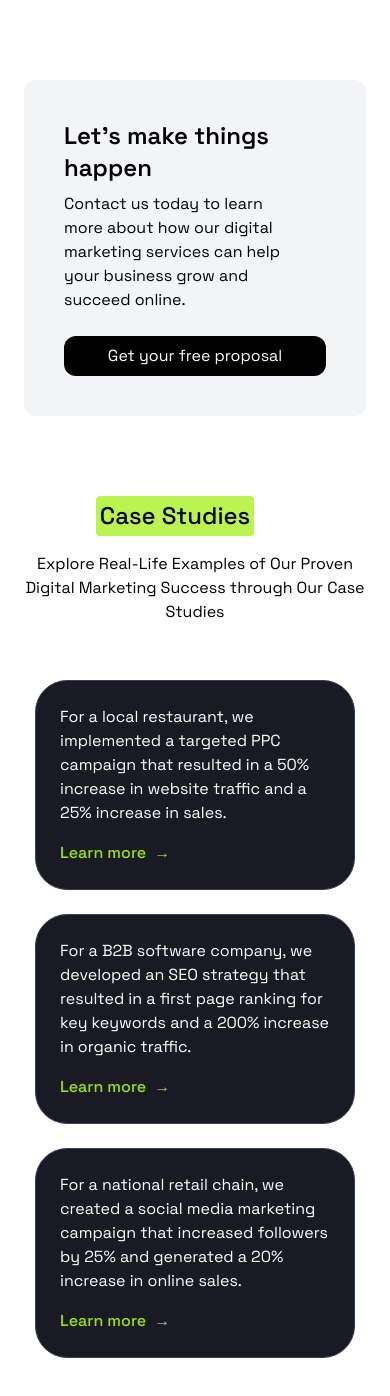
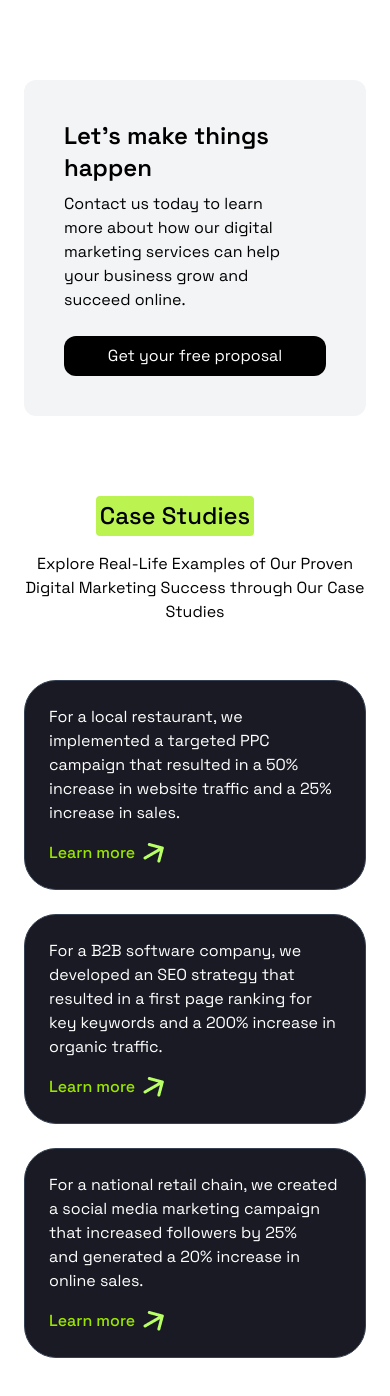
Before and after one commit to FahadBinQaiser/Positivus, a React (Vite) app: page / in a window 390 px wide. Shown: the top 1396 px of the page. Built offline with nearby package versions, Linux system fonts and the light colour scheme.

Commit message:
Used caseCard as a reusable component

```diff
--- /dev/null
+++ b/src/caseStudy/caseCard.jsx
@@ -0,0 +1,17 @@
+const CaseCard = ({text, isMobile}) => {
+    return (
+        <div className={`flex flex-col ${isMobile ? "min-w-full max-w-xs bg-[#191A23] p-6 rounded-4xl border border-gray-700" : "px-10"}`}>
+            <p className="text-pretty">{text}</p>
+        <a href="#"
+        className={`mt-4 font-medium ${ isMobile
+            ? "text-lime-400 inline-flex items-center"
+            : "flex flex-row items-center text-lime-300 text-sm"
+        }`}
+      >
+        Learn more
+          <img src="src/assets/Arrow-1.png" className="px-2" alt="Arrow" />
+      </a>
+    </div>
+    )
+}
+export default CaseCard;
--- a/src/caseStudy/case_study.jsx
+++ b/src/caseStudy/case_study.jsx
@@ -1,111 +1,51 @@
+import React from "react";
+import CaseCard from "./caseCard.jsx";
+
+const data = [
+  {
+    case: "For a local restaurant, we implemented a targeted PPC campaign that resulted in a 50% increase in website traffic and a 25% increase in sales.",
+  },
+  {
+    case: "For a B2B software company, we developed an SEO strategy that resulted in a first page ranking for key keywords and a 200% increase in organic traffic.",
+  },
+  {
+    case: "For a national retail chain, we created a social media marketing campaign that increased followers by 25% and generated a 20% increase in online sales.",
+  },
+];
+
 const CaseStudy = () => {
   return (
-    <>
       <div className="bg-white font-['Space_Grotesk'] px-0 sm:px-10 xl:px-0 mx-auto max-w-5xl py-20">
       <div className="row_line flex flex-col sm:flex-row justify-start items-center space-x-10">
         <h1 className="bg-lime-300 rounded-sm font-medium text-2xl p-1">
           Case Studies
         </h1>
         <p className="font-normal px-6 sm:px-0 text-center sm:text-left pt-4 sm:pt-0">
-            Explore Real-Life Examples of Our Proven Digital Marketing{' '}
+          Explore Real-Life Examples of Our Proven Digital Marketing{" "}
           <span className="md:block">Success through Our Case Studies</span>
         </p>
       </div>
-        {/* Mobile code for case studies */}
-        <div className="mobileCodeForCaseStudies flex justify-center md:hidden rounded-3xl text-white max-w-6xl mx-auto py-14 sm:px-0">
-          <div className="flex flex-col gap-6 w-max">
-            <div className="min-w-[300px] max-w-xs bg-[#191A23] p-6 rounded-4xl flex flex-col border border-gray-700">
-              <p>
-                For a local restaurant, we implemented a targeted PPC campaign
-                that resulted in a 50% increase in website traffic and a 25%
-                increase in sales.
-              </p>
-              <a
-                href="#"
-                className="text-lime-400 font-medium mt-4 inline-flex items-center"
-              >
-                Learn more <span className="ml-2">→</span>
-              </a>
+      {/* Mobile View */}
+      <div className="flex md:hidden flex-col items-center gap-6 text-white py-14 px-6">
+        {data.map((item, index) => (
+          <CaseCard key={index} text={item.case} isMobile={true} />
+        ))}
       </div>
-            <div className="min-w-[300px] max-w-xs bg-[#191A23] p-6 rounded-4xl flex flex-col border border-gray-700">
-              <p>
-                For a B2B software company, we developed an SEO strategy that
-                resulted in a first page ranking for key keywords and a 200%
-                increase in organic traffic.
-              </p>
-              <a
-                href="#"
-                className="text-lime-400 font-medium mt-4 inline-flex items-center"
-              >
-                Learn more <span className="ml-2">→</span>
-              </a>
-            </div>
-            <div className="min-w-[300px] max-w-xs bg-[#191A23] p-6 rounded-4xl flex flex-col border border-gray-700">
-              <p>
-                For a national retail chain, we created a social media marketing
-                campaign that increased followers by 25% and generated a 20%
-                increase in online sales.
-              </p>
-              <a
-                href="#"
-                className="text-lime-400 font-medium mt-4 inline-flex items-center"
-              >
-                Learn more <span className="ml-2">→</span>
-              </a>
+
+      {/* Desktop View */}
+      <div className="hidden md:flex max-w-5xl m-auto bg-[#191A23] text-white w-full my-14 rounded-3xl px-8 py-14">
+        {data.map((item, index) => (
+            <React.Fragment key={index}>
+              <CaseCard text={item.case} isMobile={false} />
+              {index !== data.length - 1 && (
+                <div className="line h-44 w-0.5 bg-gray-400 mx-auto"></div>
+              )}
+            </React.Fragment>
+        ))}
       </div>
       </div>
-        </div>
-        {/* Desktop code for case studies */}
-        <div className="container_box hidden text-white w-full my-14 rounded-3xl bg-[#191A23] mx-auto max-w-5xl md:flex flex-row items-start px-8 py-14">
-          <div className="contentPrimary flex flex-col px-10">
-            <p className="text-pretty">
-              For a local restaurant, we implemented a targeted PPC campaign
-              that resulted in a 50% increase in website traffic and a 25%
-              increase in sales.
-            </p>
-            <a
-              href="#"
-              className="flex flex-row items-center text-lime-300 font-medium text-sm mt-4"
-            >
-              Learn more
-              <img src="src/assets/Arrow-1.png" className="px-2" alt="" />
-            </a>
-          </div>
-
-          <div className="line h-44 w-0.5 bg-gray-400 mx-auto"></div>
-
-          <div className="contentSecondary flex flex-col px-10">
-            <p className="text-pretty">
-              For a B2B software company, we developed an SEO strategy that
-              resulted in a first page ranking for key keywords and a 200%
-              increase in organic traffic.
-            </p>
-            <a
-              href="#"
-              className="flex flex-row items-center text-lime-300 font-medium text-sm mt-4"
-            >
-              Learn more
-              <img src="src/assets/Arrow-1.png" className="px-2" alt="" />
-            </a>
-          </div>
-          <div className="line h-44 w-0.5 bg-gray-400 mx-auto"></div>
-          <div className="contentTernary flex flex-col px-10">
-            <p className="text-pretty">
-              For a national retail chain, we created a social media marketing
-              campaign that increased followers by 25% and generated a 20%
-              increase in online sales.
-            </p>
-            <a
-              href="#"
-              className="flex flex-row items-center text-lime-300 font-medium text-sm mt-4"
-            >
-              Learn more
-              <img src="src/assets/Arrow-1.png" className="px-2" alt="" />
-            </a>
-          </div>
-        </div>
-      </div>
-    </>
   );
 };
+
+
 export default CaseStudy;
```
Lines whose indentation alone changed are shown as unchanged.
